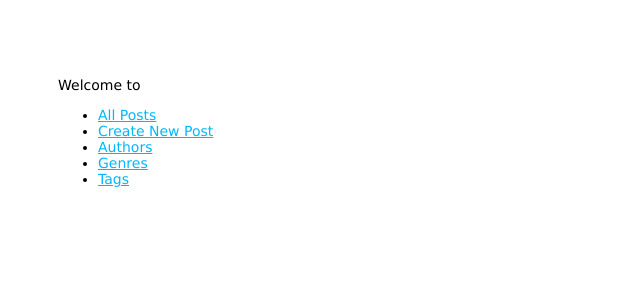
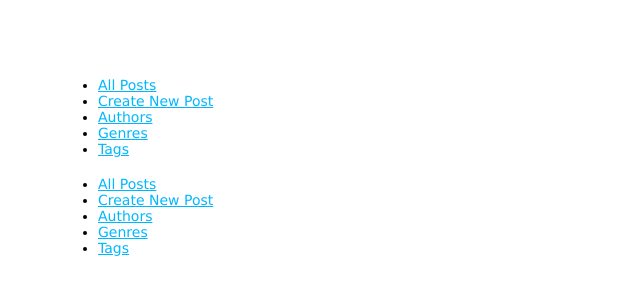
Before and after one commit to 2019-Fall-Cohort/blog-site-cristina-emi, a Node project: template src/views/home.hbs in a window 1280 px wide. Shown: the top 300 px of the page, without its empty margins (0-640 px from the left). Run offline with Node 20 templates, Linux system fonts and the light colour scheme; the template is opened without the code that fills it, so the values that code supplies are empty.

Commit message:
Moved nav links from home to layout

```diff
--- a/src/views/home.hbs
+++ b/src/views/home.hbs
@@ -1,7 +1,6 @@
 <header>
     <div class="header">
         <h1>{{title}}</h1>
-        <p>Welcome to {{title}}</p>
     </div>
 </header>
 
--- a/src/views/layout.hbs
+++ b/src/views/layout.hbs
@@ -5,7 +5,18 @@
     <link rel='stylesheet' href='/stylesheets/style.css' />
   </head>
   <body>
-    <header></header>
+    <header>
+      <h1>{{title}}</h1>
+        <nav class="navigation-bar">
+          <ul class="navigation-bar">
+            <li class="navigation-bar__item"><a href="/allposts/">All Posts</a></li>
+            <li class="navigation-bar__item"><a href="/newpost/">Create New Post</a></li>
+            <li class="navigation-bar__item"><a href="/allauthors/">Authors</a></li>
+            <li class="navigation-bar__item"><a href="/allgenres/">Genres</a></li>
+            <li class="navigation-bar__item"><a href="/alltags/">Tags</a></li>
+          </ul>
+        </nav>
+    </header>
     {{{body}}}
   </body>
 </html>
```
